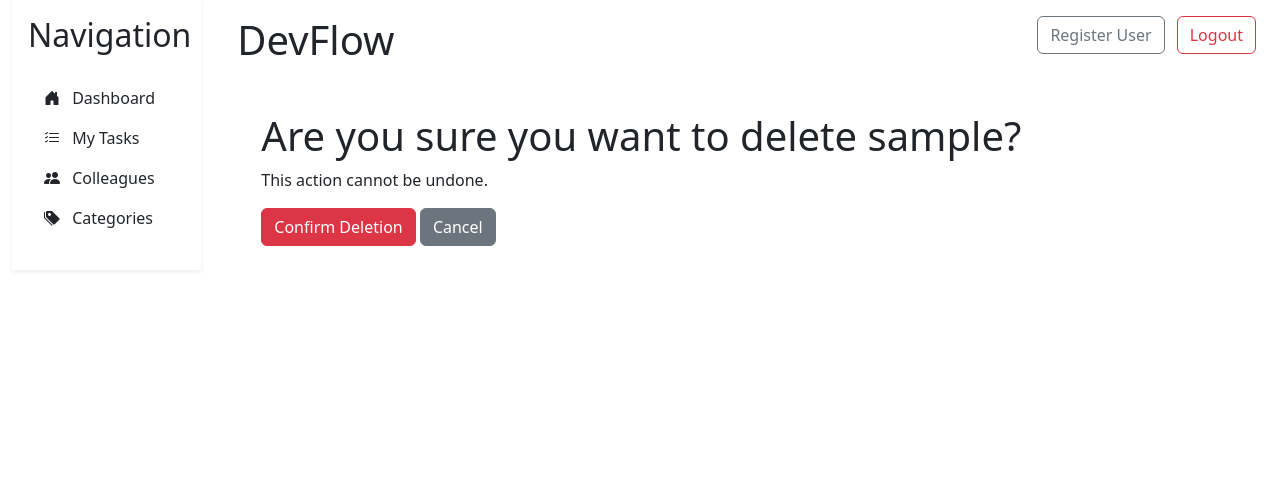
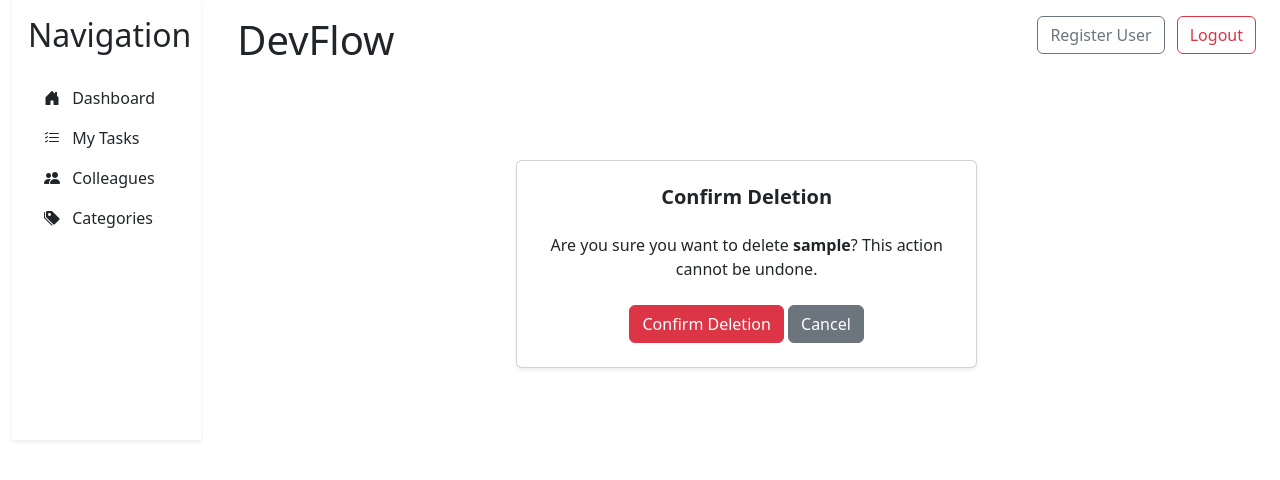
Before and after one commit to olena4reunited/it-company-task-manager, a Django app: page /workers/1/delete/ in a window 1280 px wide. Shown: the top 480 px of the page. Run offline with Django 5.2, Linux system fonts and the light colour scheme; the visitor is signed in with stand-in values (Sample User, id 1); data comes from the database, SQL or seed files in the repository; parts of the project's set-up code (start-up, migrations or seed data) failed here and were passed over.

Commit message:
feat: upgrade templates for worker update & delete

```diff
--- a/templates/task_manager/worker_confirm_delete.html
+++ b/templates/task_manager/worker_confirm_delete.html
@@ -5,11 +5,21 @@
 {% endblock %}
 
 {% block content %}
-    <h1>Are you sure you want to delete {{ worker.username }}?</h1>
-    <p>This action cannot be undone.</p>
-    <form method="post">
-        {% csrf_token %}
-        <input type="submit" value="Confirm Deletion" class="btn btn-danger">
-        <a href="{% url 'task-manager:worker-detail' worker.id %}" class="btn btn-secondary">Cancel</a>
-    </form>
+<div class="container my-5">
+	<div class="row justify-content-center">
+		<div class="col-md-6">
+			<div class="card shadow-sm">
+				<div class="card-body p-4 text-center">
+					<h1 class="h5 mb-4 fw-bold">Confirm Deletion</h1>
+					<p class="mb-4">Are you sure you want to delete <strong>{{ worker.username }}</strong>? This action cannot be undone.</p>
+					<form method="post">
+						{% csrf_token %}
+						<button type="submit" class="btn btn-danger">Confirm Deletion</button>
+						<a href="{% url 'task-manager:worker-detail' worker.id %}" class="btn btn-secondary">Cancel</a>
+					</form>
+				</div>
+			</div>
+		</div>
+	</div>
+</div>
 {% endblock %}
--- a/templates/task_manager/worker_update_form.html
+++ b/templates/task_manager/worker_update_form.html
@@ -12,7 +12,7 @@
     <div class="col-md-8">
       <div class="card shadow-sm">
         <div class="card-body p-4">
-          <h1 class="h5 text-center mb-4 fw-bold">Worker Details</h1>
+          <h1 class="h5 text-center mb-4 fw-bold">Update Worker</h1>
 
           <form action="{% url 'task-manager:worker-update' worker.id %}" method="post" novalidate>
             {% csrf_token %}
```
